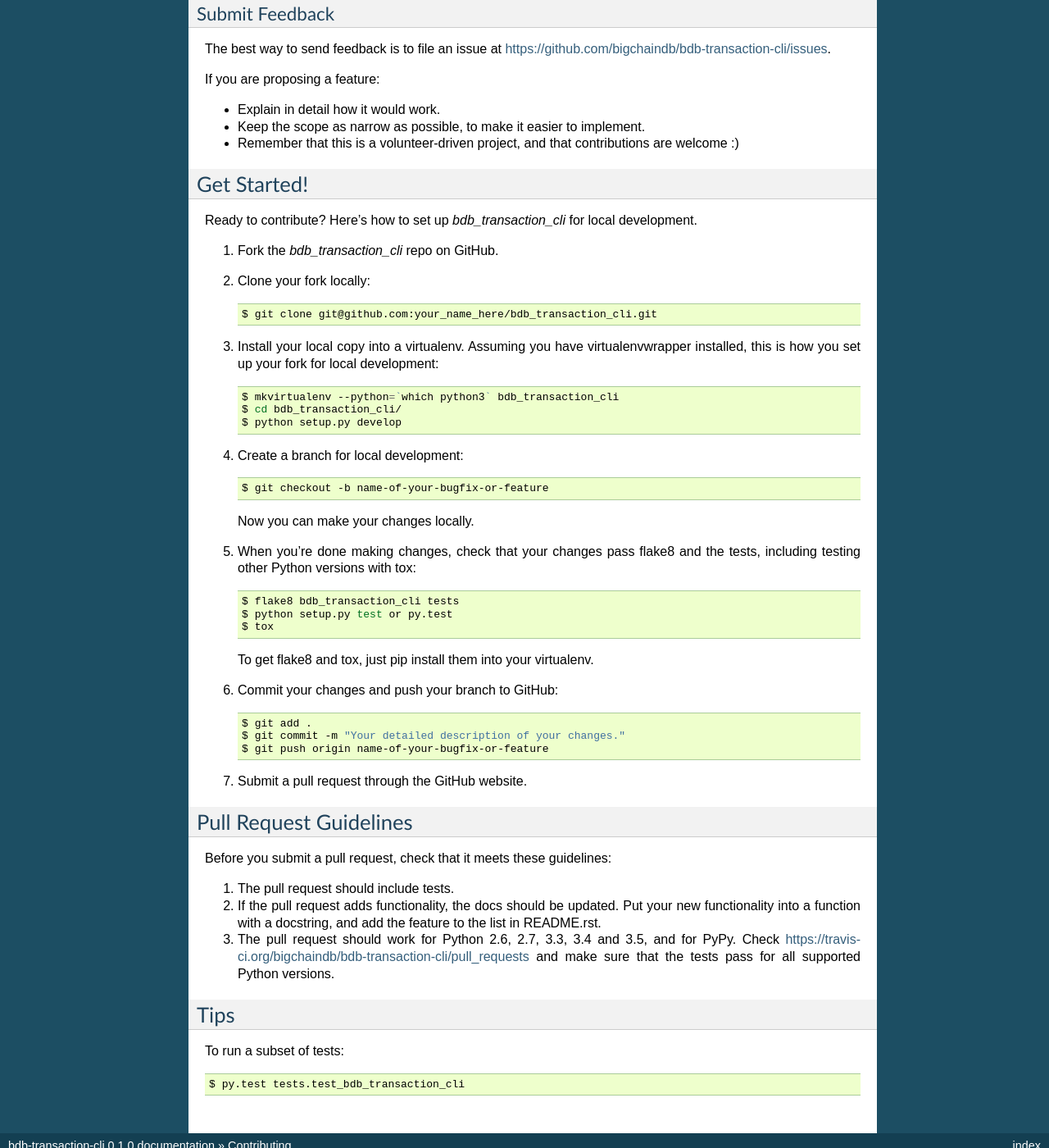
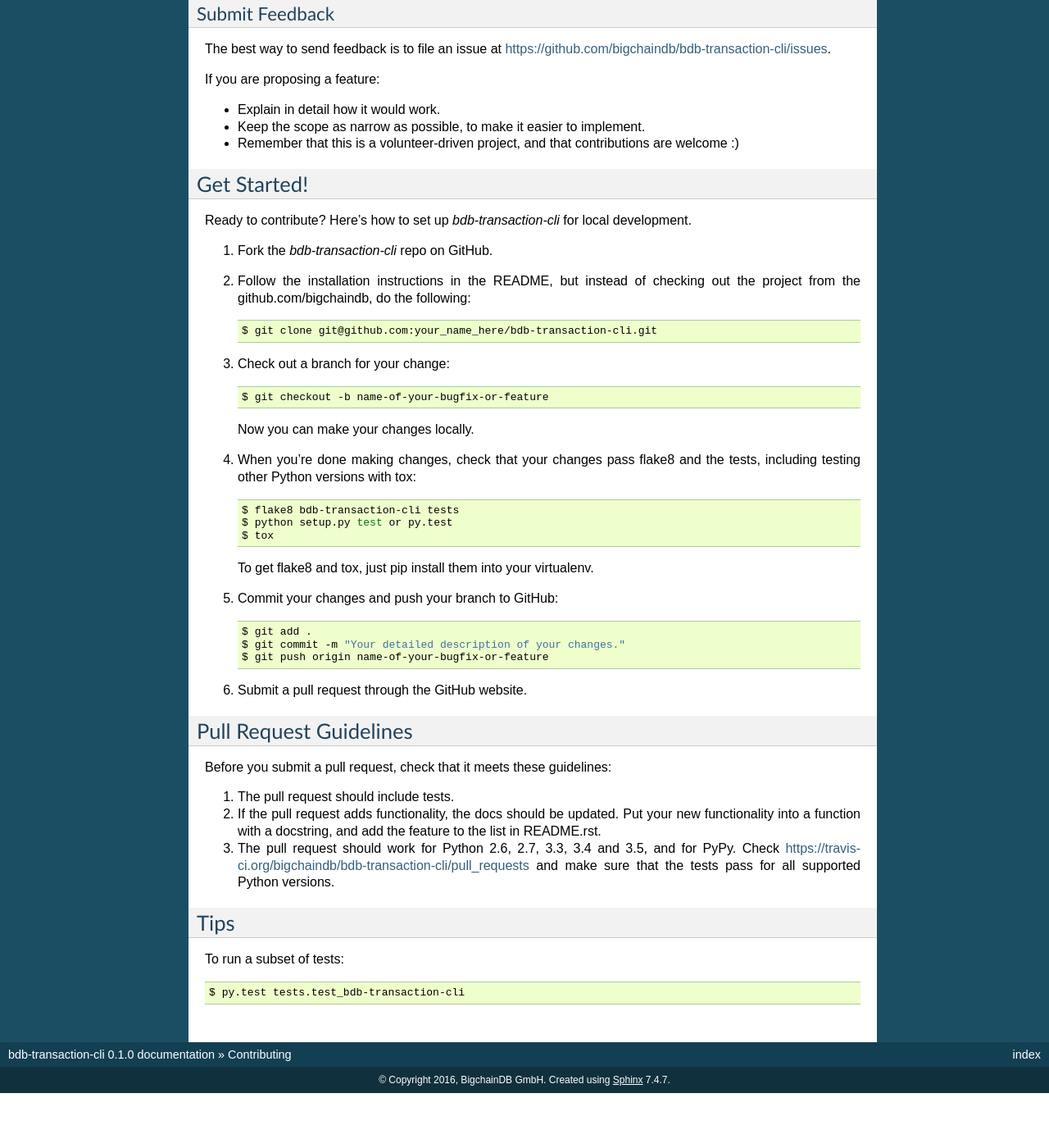
Before and after one commit to bigchaindb/bdb-transaction-cli, a Sphinx documentation site: the page built from docs/contributing.rst, in a window 1280 px wide and 1400 px high, scrolled down 788 px. Shown: the whole window at 82% size. Built offline with Sphinx 7.4.7, drawn with Linux system fonts in a browser that asks for light colours; after the commit the page ends 2121 px from its top, so only the background shows below that.

Commit message:
move installation documentation to README.me

```diff
--- a/CONTRIBUTING.rst
+++ b/CONTRIBUTING.rst
@@ -57,40 +57,35 @@
 Get Started!
 ------------
 
-Ready to contribute? Here's how to set up `bdb_transaction_cli` for local development.
+Ready to contribute? Here's how to set up `bdb-transaction-cli` for local development.
 
-1. Fork the `bdb_transaction_cli` repo on GitHub.
-2. Clone your fork locally::
+1. Fork the `bdb-transaction-cli` repo on GitHub.
 
-    $ git clone git@github.com:your_name_here/bdb_transaction_cli.git
+2. Follow the installation instructions in the README, but instead of checking out the project from the github.com/bigchaindb, do the following::
 
-3. Install your local copy into a virtualenv. Assuming you have virtualenvwrapper installed, this is how you set up your fork for local development::
+    $ git clone git@github.com:your_name_here/bdb-transaction-cli.git
 
-    $ mkvirtualenv --python=`which python3` bdb_transaction_cli
-    $ cd bdb_transaction_cli/
-    $ python setup.py develop
-
-4. Create a branch for local development::
+3. Check out a branch for your change::
 
     $ git checkout -b name-of-your-bugfix-or-feature
 
    Now you can make your changes locally.
 
-5. When you're done making changes, check that your changes pass flake8 and the tests, including testing other Python versions with tox::
+4. When you're done making changes, check that your changes pass flake8 and the tests, including testing other Python versions with tox::
 
-    $ flake8 bdb_transaction_cli tests
+    $ flake8 bdb-transaction-cli tests
     $ python setup.py test or py.test
     $ tox
 
    To get flake8 and tox, just pip install them into your virtualenv.
 
-6. Commit your changes and push your branch to GitHub::
+5. Commit your changes and push your branch to GitHub::
 
     $ git add .
     $ git commit -m "Your detailed description of your changes."
     $ git push origin name-of-your-bugfix-or-feature
 
-7. Submit a pull request through the GitHub website.
+6. Submit a pull request through the GitHub website.
 
 Pull Request Guidelines
 -----------------------
@@ -110,4 +105,4 @@
 
 To run a subset of tests::
 
-$ py.test tests.test_bdb_transaction_cli
+$ py.test tests.test_bdb-transaction-cli
--- a/docs/index.rst
+++ b/docs/index.rst
@@ -6,7 +6,6 @@
 .. toctree::
    :maxdepth: 2
 
-   installation
    usage
    examples
    history
```
Also changed, not shown: README.rst (+18 -18 lines), docs/installation.rst (deleted, +0 -33 lines).
